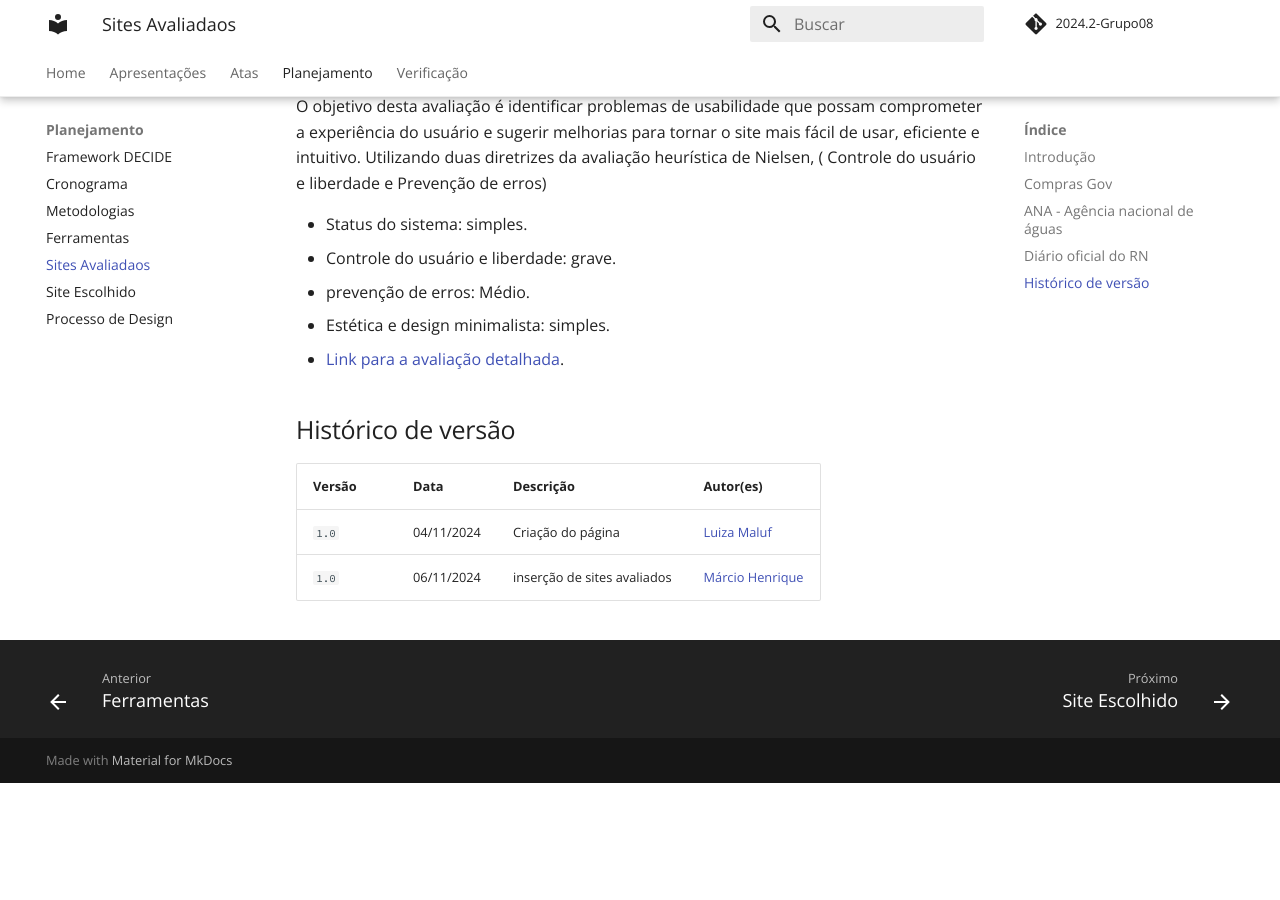
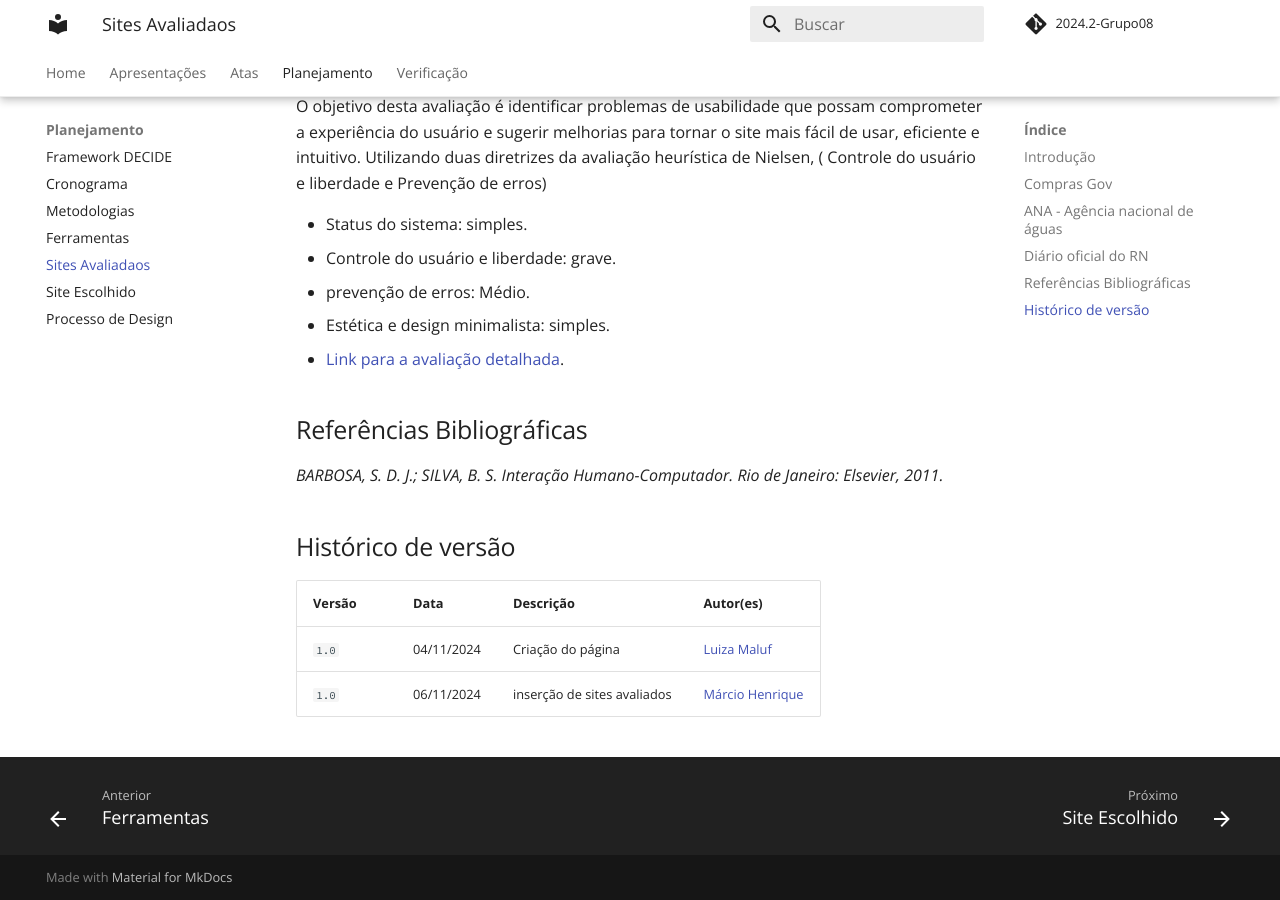
Before and after one commit to Interacao-Humano-Computador/2024.2-PortalDETRAN-DF, an MkDocs documentation site: the page built from docs/planejamento/sitesAvaliados.md, in a window 1280 px wide and 900 px high, scrolled down 1511 px. Built offline with MkDocs 1.6.1 and Material for MkDocs 9.7.7, drawn with Linux system fonts in a browser that asks for light colours; comment, search, counter and statistics services are not loaded; before the commit the page ends 2294 px from its top, so only the background shows below that.

Commit message:
referencia

```diff
--- a/docs/planejamento/sitesAvaliados.md
+++ b/docs/planejamento/sitesAvaliados.md
@@ -50,6 +50,9 @@ O objetivo desta avaliação é identificar problemas de usabilidade que possam
 
 
 
+## Referências Bibliográficas
+
+_BARBOSA, S. D. J.; SILVA, B. S. Interação Humano-Computador. Rio de Janeiro: Elsevier, 2011._
 
 
 
```
